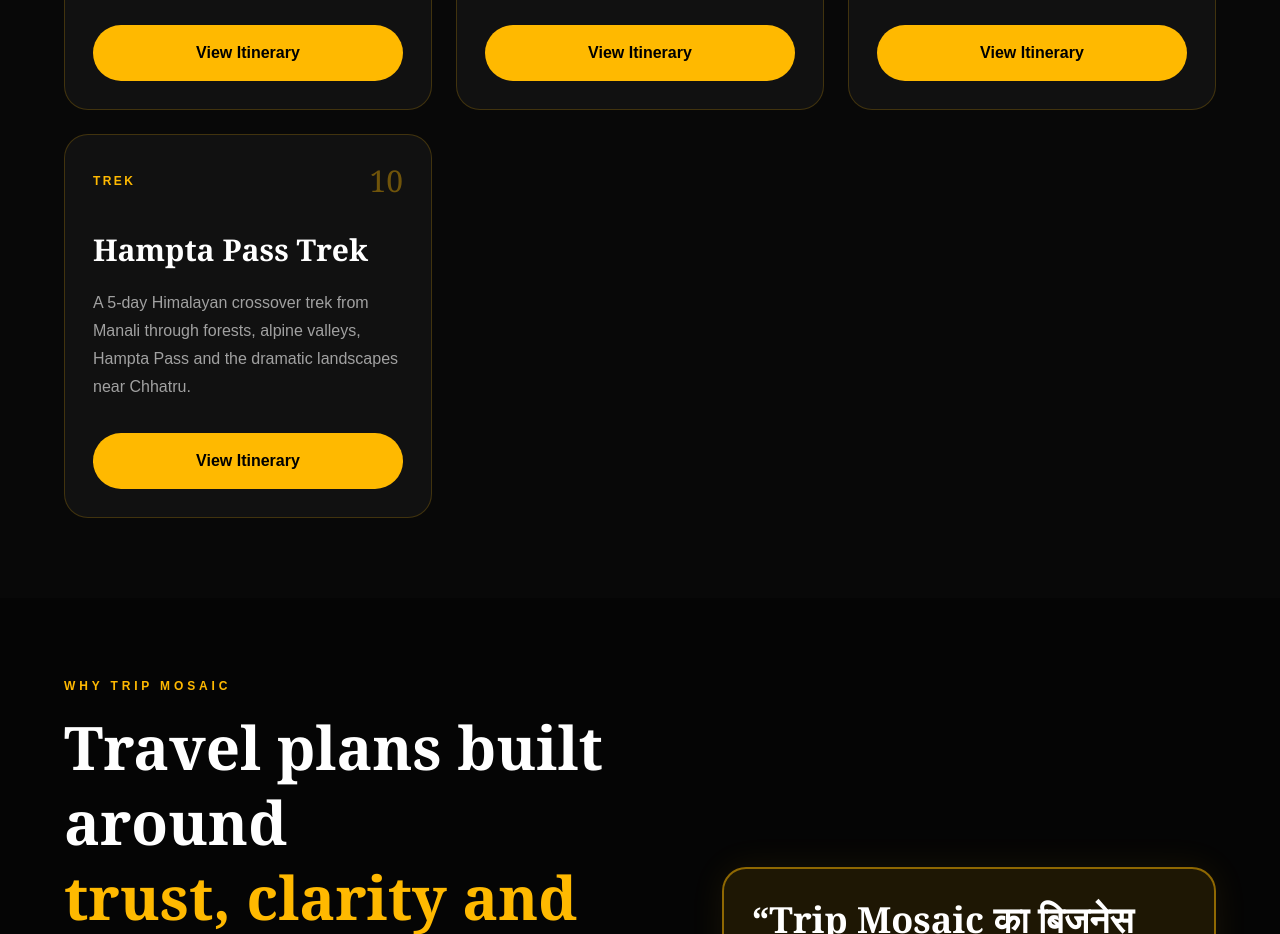
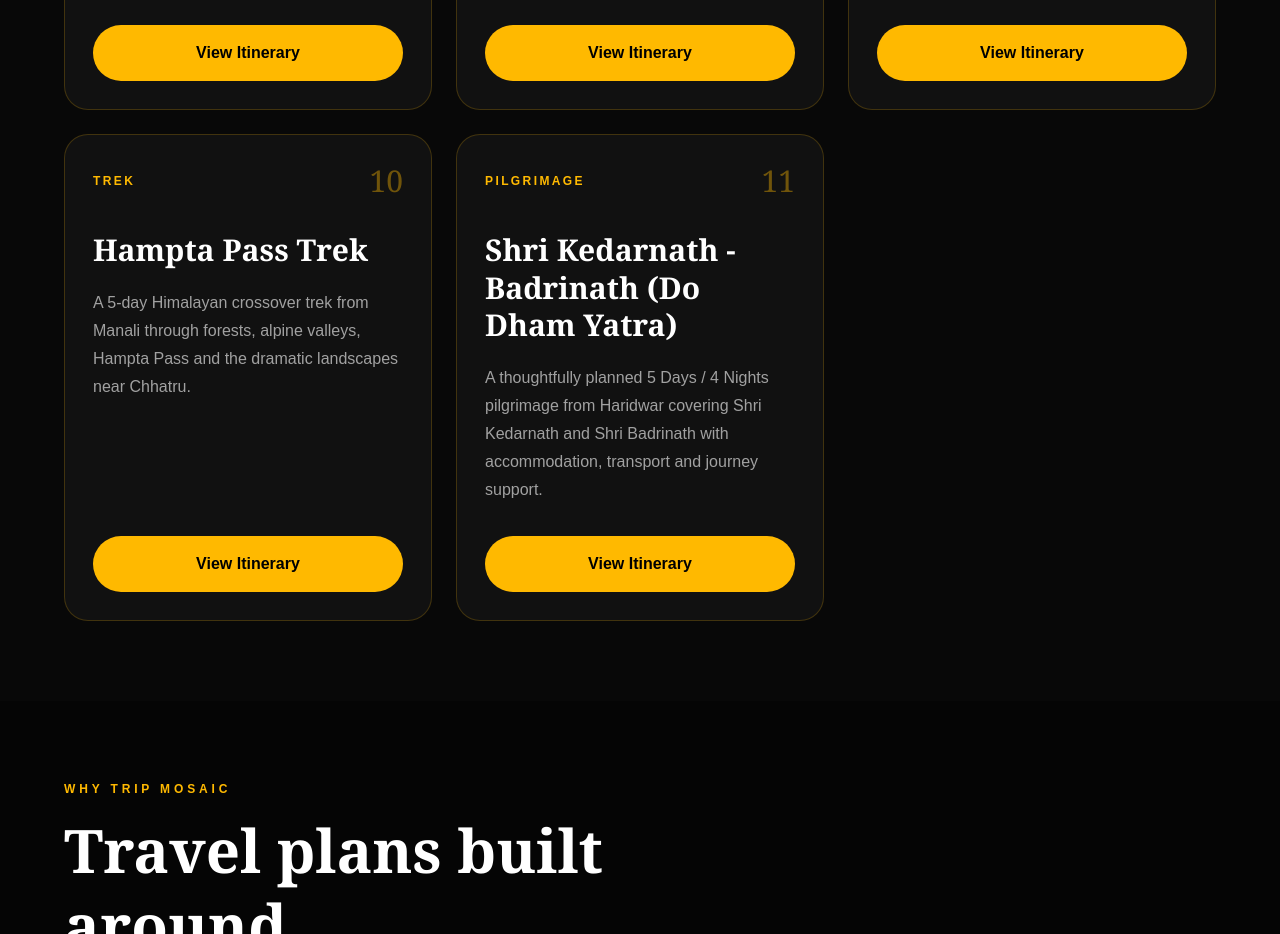
Before and after one commit to tripmosaic-hq/trip-mosaic, a Next.js app in the folder web/: page / in a window 1280 px wide. Shown: the part 2840-3774 px from the top of the page. Built offline with nearby package versions, Linux system fonts and the light colour scheme.

Commit message:
Add Do Dham Yatra package card

```diff
--- a/web/components/Features.tsx
+++ b/web/components/Features.tsx
@@ -70,6 +70,13 @@ const packages = [
     "A 5-day Himalayan crossover trek from Manali through forests, alpine valleys, Hampta Pass and the dramatic landscapes near Chhatru.",
   href: "/hampta-pass/",
 },
+  {
+  category: "PILGRIMAGE",
+  title: "Shri Kedarnath - Badrinath (Do Dham Yatra)",
+  description:
+    "A thoughtfully planned 5 Days / 4 Nights pilgrimage from Haridwar covering Shri Kedarnath and Shri Badrinath with accommodation, transport and journey support.",
+  href: "/do-dham-yatra/",
+},
   ];
 const whatsappNumber = "917389842730";
 export default function Features() {
```
